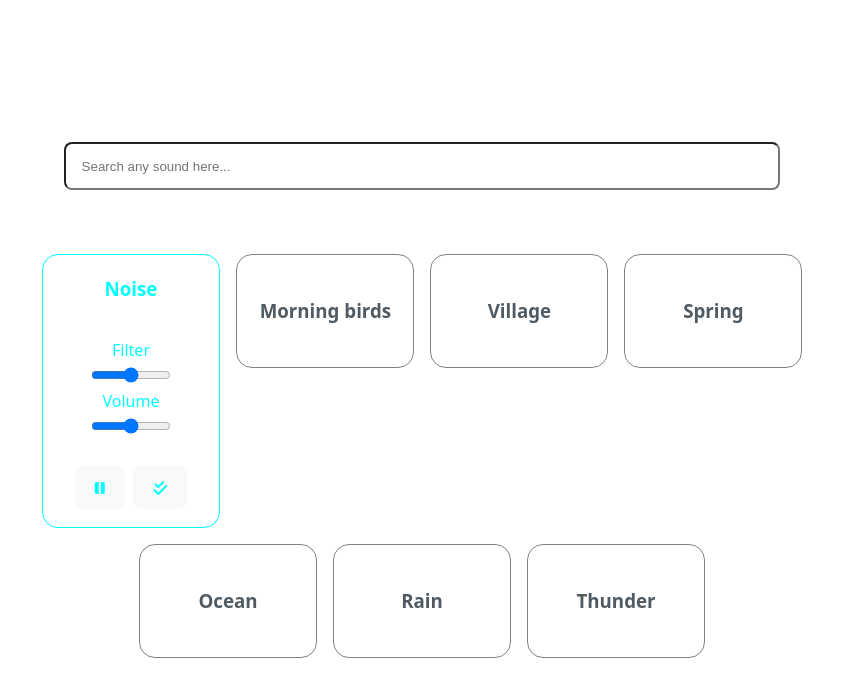
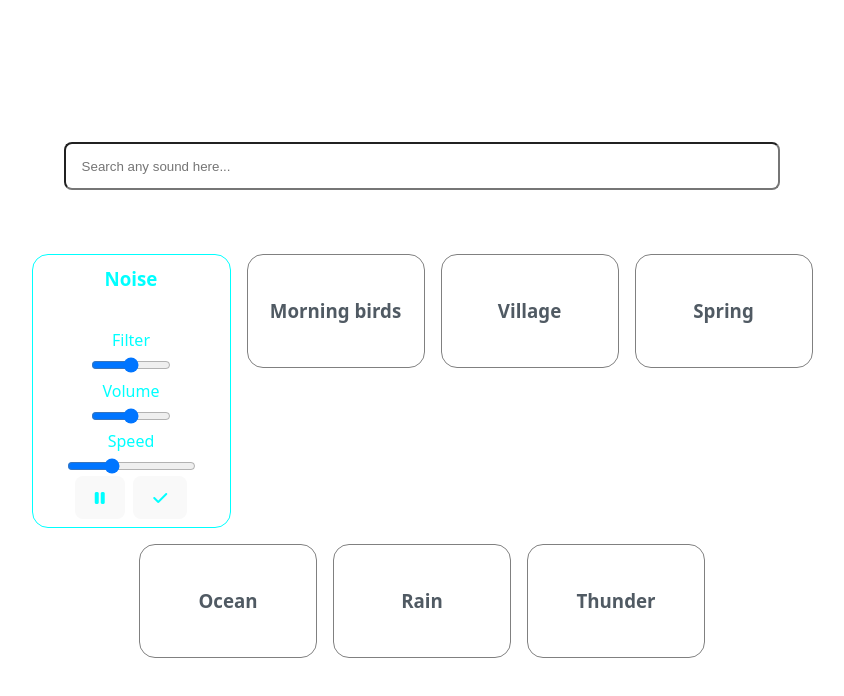
Before and after one commit to AlexD38/sounds, a React (Vite) app: page / in a window 1280 px wide. Both pictures are taken after a click on the element "Noise". Shown: the top 696 px of the page, without its empty margins (218-1062 px from the left). Built offline with nearby package versions, Linux system fonts and the light colour scheme.

Commit message:
[added] toggle stereo effect && player speed

```diff
--- a/src/Player.jsx
+++ b/src/Player.jsx
@@ -7,13 +7,16 @@ function Player({ title, sourcePath, custom }) {
   const [filterValue, setFilterValue] = useState(800);
   const [volValue, setVolValue] = useState(0.5);
   const [isPLaying, setIsPlaying] = useState();
+  const [playbackRate, setPlaybackRate] = useState(1);
+  const [isStereo, setIsStereo] = useState(false);
   const audioCtxRef = useRef(null);
   const sourceNodeRef = useRef(null);
   const noiseSourceRef = useRef(null);
   const gainNodeRef = useRef(null);
   const filterRef = useRef(null);
   const modulatorIntervalRef = useRef(null);
-  const stereoAppliedRef = useRef(false);
+
+  const stereoNodesRef = useRef(null);
   const token = import.meta.env.VITE_API_KEY;
 
   const { customSound, setCustomSound, currentInput, setCurrentInput } =
@@ -43,6 +46,19 @@ function Player({ title, sourcePath, custom }) {
       );
     }
   };
+
+  const handlePlaybackRateChange = e => {
+    const value = parseFloat(e.currentTarget.value);
+    setPlaybackRate(value);
+    if (sourceNodeRef.current && audioCtxRef.current) {
+      sourceNodeRef.current.playbackRate.setTargetAtTime(
+        value,
+        audioCtxRef.current.currentTime,
+        0.01
+      );
+    }
+  };
+
   async function play(event, sourcePath, custom) {
     setIsPlaying(true);
     if (isPLaying && event.target.dataset.stop) {
@@ -129,6 +145,7 @@ function Player({ title, sourcePath, custom }) {
       const bufferSource = audioCtx.createBufferSource();
       bufferSource.buffer = audioBuffer;
       bufferSource.loop = true; // facultatif
+      bufferSource.playbackRate.value = playbackRate;
 
       // Gain
       const gainNode = audioCtx.createGain();
@@ -157,6 +174,7 @@ function Player({ title, sourcePath, custom }) {
   }
   function stop() {
     setIsPlaying(false);
+    setIsStereo(false);
     console.log('stop');
     if (noiseSourceRef.current) {
       noiseSourceRef.current.stop();
@@ -180,24 +198,36 @@ function Player({ title, sourcePath, custom }) {
       audioCtxRef.current = null;
     }
   }
-  function applyStereoEffectNow() {
+  function toggleStereoEffect() {
     const audioCtx = audioCtxRef.current;
     const filter = filterRef.current;
     const gainNode = gainNodeRef.current;
 
-    if (!audioCtx || !filter || !gainNode || stereoAppliedRef.current) return;
+    if (!audioCtx || !filter || !gainNode) return;
 
-    // Déconnecter l'ancien chemin direct
-    filter.disconnect();
+    if (isStereo) {
+      // Disable stereo
+      const { merger } = stereoNodesRef.current;
 
-    // Appliquer le traitement stéréo
-    const stereoSignal = applyStereoDelayRight(audioCtx, filter);
+      filter.disconnect();
+      merger.disconnect();
 
-    // Reconnecter vers le gainNode
-    stereoSignal.connect(gainNode);
+      // Reconnect filter directly to gainNode
+      filter.connect(gainNode);
 
-    // Marquer comme appliqué
-    stereoAppliedRef.current = true;
+      setIsStereo(false);
+      stereoNodesRef.current = null;
+    } else {
+      // Enable stereo
+      filter.disconnect();
+
+      const stereoNodes = applyStereoDelayRight(audioCtx, filter);
+      stereoNodesRef.current = stereoNodes;
+
+      stereoNodes.merger.connect(gainNode);
+
+      setIsStereo(true);
+    }
   }
   function applyStereoDelayRight(audioCtx, sourceNode) {
     const splitter = audioCtx.createChannelSplitter(2);
@@ -216,7 +246,7 @@ function Player({ title, sourcePath, custom }) {
     splitter.connect(delayRight, 0); // out channel 0 → delay
     delayRight.connect(merger, 0, 1); // delay output → in channel 1
 
-    return merger; // Tu dois connecter ce "merger" ensuite à la suite (ex: gainNode)
+    return { splitter, delayRight, merger };
   }
 
   const refresh = async () => {
@@ -261,6 +291,16 @@ function Player({ title, sourcePath, custom }) {
                 defaultValue={50}
                 onChange={handleVolValue}
               />
+              <span>Speed</span>
+              <input
+                className="speed-range"
+                type="range"
+                min="0.5"
+                max="2"
+                step="0.1"
+                defaultValue={1}
+                onChange={handlePlaybackRateChange}
+              />
             </div>
           )}
 
@@ -270,8 +310,12 @@ function Player({ title, sourcePath, custom }) {
                 <button onClick={stop} data-stop={true}>
                   <i className="fa-solid fa-pause playing" data-stop={true}></i>
                 </button>
-                <button onClick={applyStereoEffectNow}>
-                  <i className="fa-solid fa-check-double playing"></i>
+                <button onClick={toggleStereoEffect}>
+                  <i
+                    className={`fa-solid ${
+                      isStereo ? 'fa-check-double' : 'fa-check'
+                    } playing`}
+                  ></i>
                 </button>
                 {custom && (
                   <button onClick={refresh}>
--- a/src/utils/utils.js
+++ b/src/utils/utils.js
@@ -194,7 +194,7 @@ function applyStereoDelayRight(audioCtx, sourceNode) {
 }
 export const SearchThatSound = async query => {
   const response = await fetch(
-    `https://freesound.org/apiv2/search/text/?token=${token}&query=${query}&filter=category:Soundscapes`
+    `https://freesound.org/apiv2/search/text/?token=${token}&query=${query}&filter=category:Music`
   );
 
   let datas = await response.json();
```
